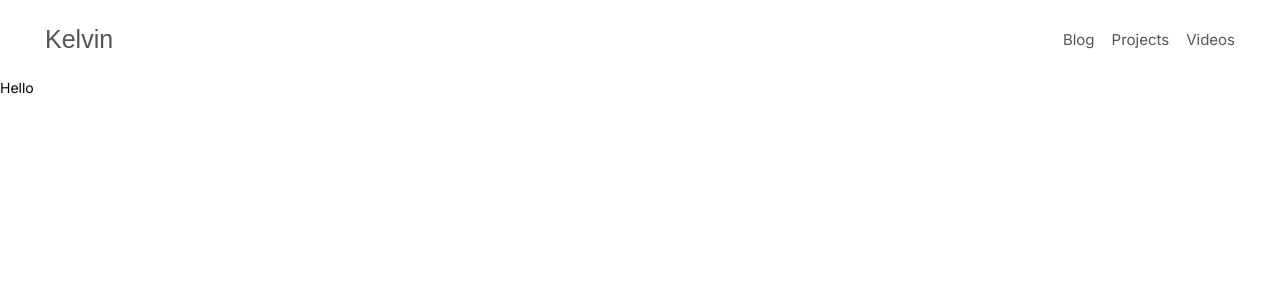
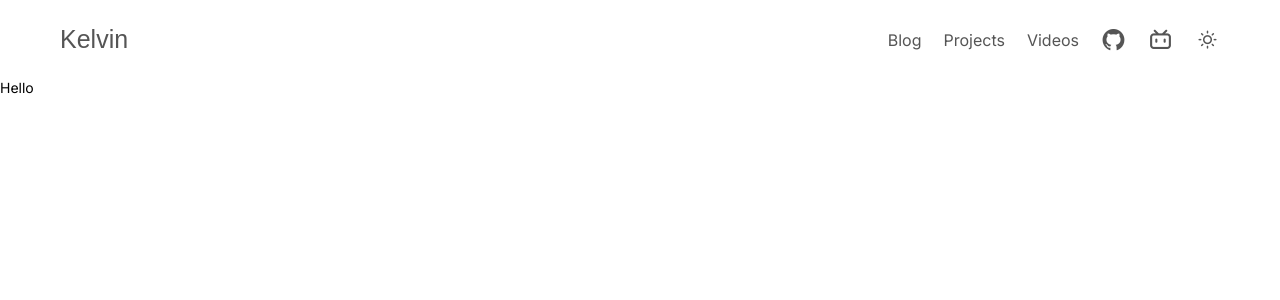
Before and after one commit to KelvinQiu802/portfolio, a Next.js app: page / in a window 1280 px wide. Shown: the top 300 px of the page. Built offline with nearby package versions, Linux system fonts and the light colour scheme; a web font is replaced by a local one.

Commit message:
feat: nav bar

```diff
--- a/components/NavBar.js
+++ b/components/NavBar.js
@@ -7,13 +7,22 @@ const NavBar = () => {
       <span className={styles.signature}>Kelvin</span>
       <nav className={styles.nav}>
         <Link href='/'>
-          <a>Blog</a>
+          <a className={styles.link}>Blog</a>
         </Link>
         <Link href='/'>
-          <a>Projects</a>
+          <a className={styles.link}>Projects</a>
         </Link>
         <Link href='/'>
-          <a>Videos</a>
+          <a className={styles.link}>Videos</a>
+        </Link>
+        <Link href='/'>
+          <span className={`iconfont ${styles.icon}`}>&#xe885;</span>
+        </Link>
+        <Link href='/'>
+          <span className={`iconfont ${styles.icon}`}>&#xe66d;</span>
+        </Link>
+        <Link href='/'>
+          <span className={`iconfont ${styles.icon}`}>&#xe635;</span>
         </Link>
       </nav>
     </div>
--- a/styles/Nav.module.css
+++ b/styles/Nav.module.css
@@ -1,6 +1,6 @@
 .container {
   width: 100vw;
-  padding: 25px 45px;
+  padding: 25px 60px;
   display: flex;
   align-items: center;
   color: var(--element1);
@@ -14,6 +14,25 @@
 
 .nav {
   display: flex;
-  gap: 17px;
-  font-size: 15px;
+  align-items: center;
+  gap: 22px;
+  font-size: 16px;
 }
+
+.icon {
+  font-size: 25px;
+  cursor: pointer;
+  transition: 0.3s;
+}
+
+.icon:hover {
+  color: var(--element3);
+}
+
+.link {
+  transition: 0.3s;
+}
+
+.link:hover {
+  color: var(--element3);
+}
--- a/styles/globals.css
+++ b/styles/globals.css
@@ -19,14 +19,27 @@ a {
   box-sizing: border-box;
 }
 
+@font-face {
+  font-family: 'iconfont';
+  src: url('/iconfont.ttf') format('truetype');
+}
+
+.iconfont {
+  font-family: 'iconfont' !important;
+  font-size: 16px;
+  font-style: normal;
+  -webkit-font-smoothing: antialiased;
+  -moz-osx-font-smoothing: grayscale;
+}
+
 /* Light Mode */
 .layout[color-mode='light'] {
   --surface1: #e6e6e6;
   --surface2: #f2f2f2;
   --surface3: #ffffff;
   --element1: #555555;
-  --element2: #222222;
-  --element3: #333333;
+  --element2: #333333;
+  --element3: #222222;
   --elementInverse: #eee;
   --primary: #01408e;
   --secondary: #3c5d5c;
```
Also changed, not shown: public/iconfont.ttf (added).
